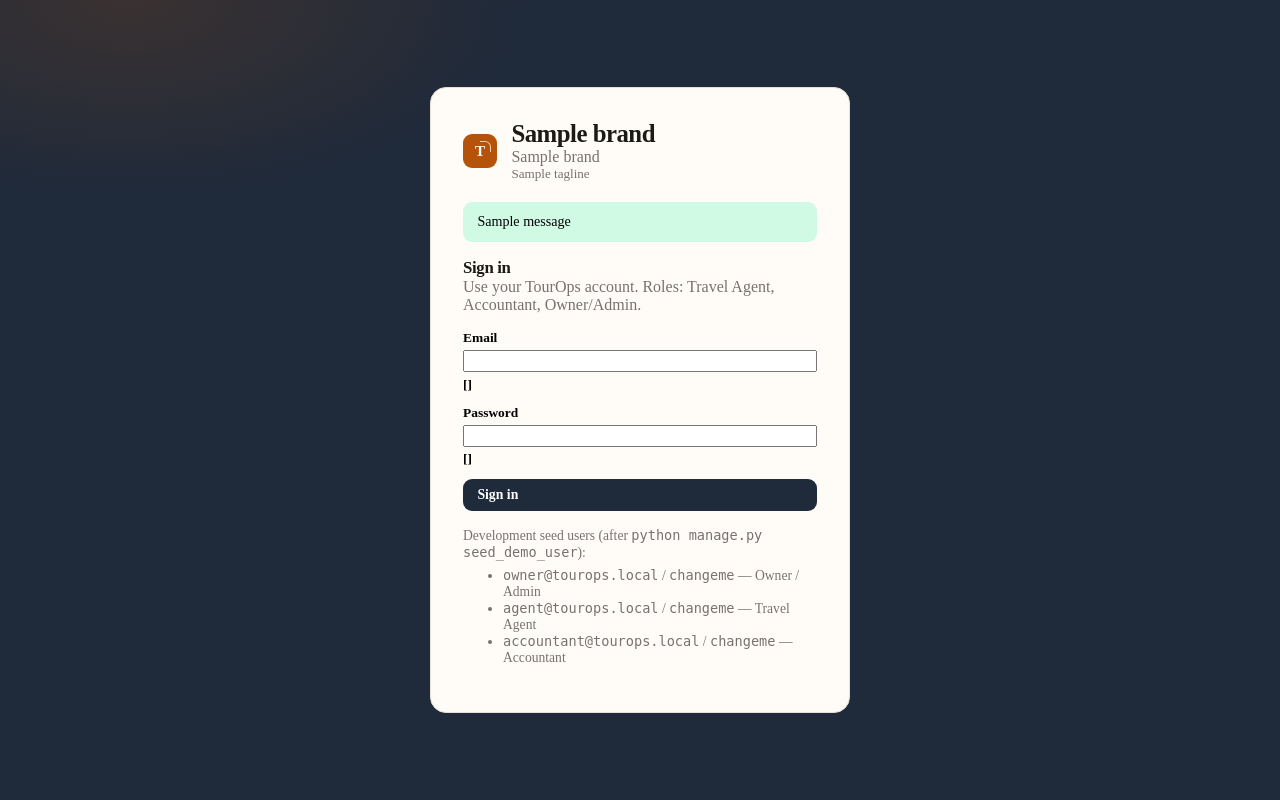
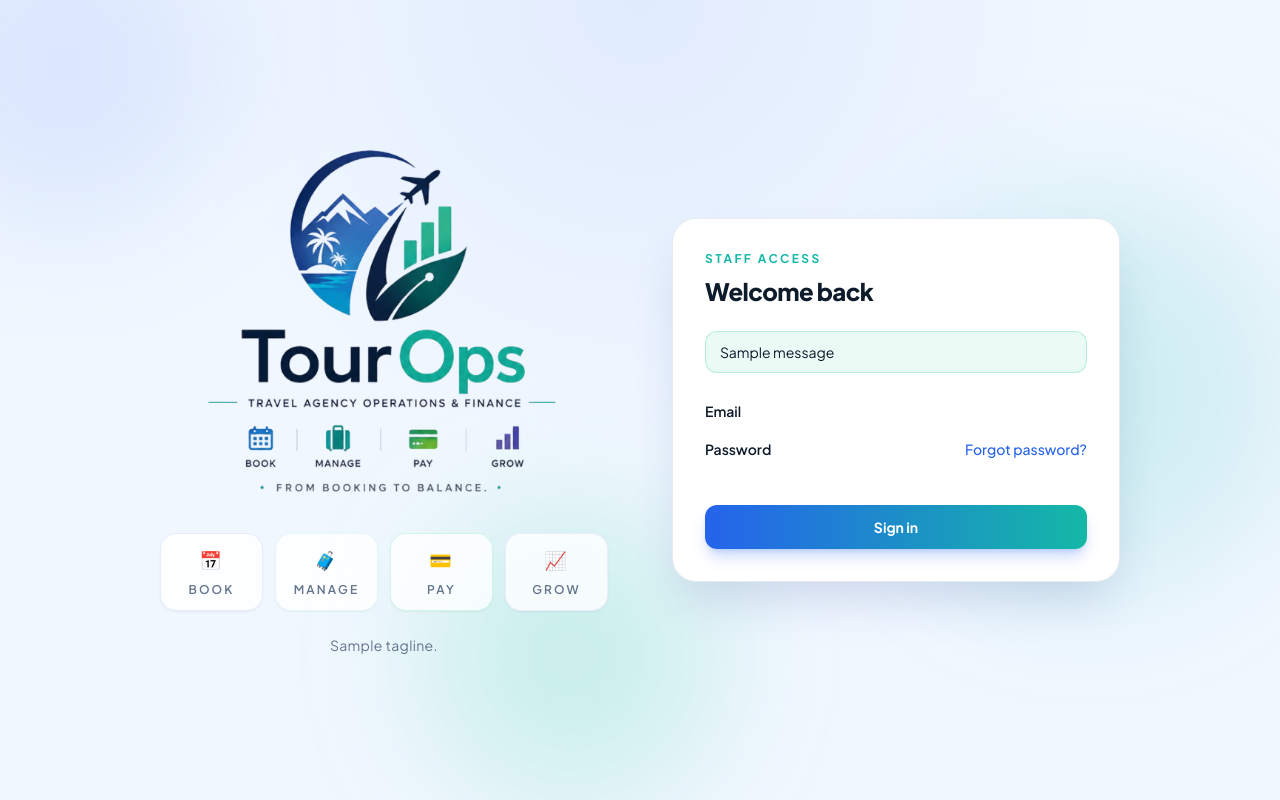
Before and after one commit to MhmdSaid212/Django-Project, a Django app: template templates/accounts/login.html in a window 1280 px wide. Run offline with Django 5.2, Linux system fonts and the light colour scheme; the template is opened without the code that fills it: most values are stand-ins (such as "Sample title", 1, 10 or a date in 2020); one stand-in notice (Sample message) is shown; form fields are guessed from the names that the template uses; some libraries are stand-ins or nearby versions.

Commit message:
Implement accounts feature

```diff
--- a/apps/accounts/api_urls.py
+++ b/apps/accounts/api_urls.py
@@ -8,6 +8,7 @@ urlpatterns = [
     path("auth/login/", api.login, name="login"),
     path("auth/logout/", api.logout, name="logout"),
     path("auth/me/", api.me_view, name="me"),
+    path("auth/password/reset/", api.password_reset, name="password_reset"),
     path("users/", api.users_collection, name="users"),
     path("users/<str:id>/", api.users_detail, name="user_detail"),
     path("users/<str:id>/status/", api.users_status, name="user_status"),
--- a/apps/accounts/urls.py
+++ b/apps/accounts/urls.py
@@ -7,6 +7,7 @@ app_name = "accounts"
 urlpatterns = [
     path("login/", views.login_view, name="login"),
     path("logout/", views.logout_view, name="logout"),
+    path("password/reset/", views.password_reset_view, name="password_reset"),
     path("account/password/", views.change_password, name="password"),
     path("users/", views.users_list, name="users"),
     path("users/new/", views.user_create, name="user_create"),
--- a/templates/accounts/login.html
+++ b/templates/accounts/login.html
@@ -1,30 +1,41 @@
 {% extends "base_auth.html" %}
 {% block title %}Sign in{% endblock %}
+{% block heading %}Welcome back{% endblock %}
 {% block content %}
-<h2>Sign in</h2>
-<p class="muted">Use your TourOps account. Roles: Travel Agent, Accountant, Owner/Admin.</p>
-<form method="post" class="form-grid" style="margin-top: 1rem;">
+<form method="post" class="space-y-4" novalidate>
     {% csrf_token %}
     {% if next %}<input type="hidden" name="next" value="{{ next }}">{% endif %}
-    {{ form.non_field_errors }}
-    <label>
-        Email
+
+    {% if form.non_field_errors %}
+        <div class="rounded-xl border border-red-200 bg-red-50 px-3.5 py-2.5 text-sm text-red-700">
+            {{ form.non_field_errors }}
+        </div>
+    {% endif %}
+
+    <label class="block space-y-1.5">
+        <span class="text-sm font-semibold text-night">Email</span>
         {{ form.email }}
-        {{ form.email.errors }}
+        {% if form.email.errors %}
+            <span class="block text-sm text-red-600">{{ form.email.errors|striptags }}</span>
+        {% endif %}
     </label>
-    <label>
-        Password
+
+    <label class="block space-y-1.5">
+        <span class="flex items-center justify-between text-sm font-semibold text-night">
+            <span>Password</span>
+            <a href="{% url 'accounts:password_reset' %}" class="font-medium text-brand hover:text-deep">Forgot password?</a>
+        </span>
         {{ form.password }}
-        {{ form.password.errors }}
+        {% if form.password.errors %}
+            <span class="block text-sm text-red-600">{{ form.password.errors|striptags }}</span>
+        {% endif %}
     </label>
-    <button class="btn btn-teal" type="submit">Sign in</button>
+
+    <button
+        type="submit"
+        class="mt-2 flex w-full items-center justify-center rounded-xl bg-gradient-to-r from-brand to-teal px-4 py-3 text-sm font-bold text-white shadow-lg shadow-brand/25 transition hover:from-deep hover:to-teal focus:outline-none focus:ring-4 focus:ring-brand/25"
+    >
+        Sign in
+    </button>
 </form>
-<p class="muted" style="margin-top: 1rem; font-size: 0.85rem;">
-    Development seed users (after <code>python manage.py seed_demo_user</code>):
-</p>
-<ul class="muted" style="font-size: 0.85rem; margin-top: 0.4rem;">
-    <li><code>owner@tourops.local</code> / <code>changeme</code> — Owner / Admin</li>
-    <li><code>agent@tourops.local</code> / <code>changeme</code> — Travel Agent</li>
-    <li><code>accountant@tourops.local</code> / <code>changeme</code> — Accountant</li>
-</ul>
 {% endblock %}
--- a/templates/base_auth.html
+++ b/templates/base_auth.html
@@ -7,21 +7,98 @@
     {% load static %}
     <link rel="preconnect" href="https://fonts.googleapis.com">
     <link rel="preconnect" href="https://fonts.gstatic.com" crossorigin>
-    <link href="https://fonts.googleapis.com/css2?family=IBM+Plex+Mono:wght@400;500&family=Plus+Jakarta+Sans:wght@400;500;600;700;800&display=swap" rel="stylesheet">
-    <link rel="stylesheet" href="{% static 'css/app.css' %}">
+    <link href="https://fonts.googleapis.com/css2?family=Plus+Jakarta+Sans:wght@400;500;600;700;800&display=swap" rel="stylesheet">
+    <script src="https://cdn.tailwindcss.com"></script>
+    <script>
+        tailwind.config = {
+            theme: {
+                extend: {
+                    colors: {
+                        night: '#0D1B2A',
+                        deep: '#1E3A8A',
+                        brand: '#2563EB',
+                        teal: '#14B8A6',
+                        mint: '#34D399',
+                        accent: '#8B5CF6',
+                        mist: '#F0F7FF',
+                    },
+                    fontFamily: {
+                        sans: ['"Plus Jakarta Sans"', 'Segoe UI', 'sans-serif'],
+                    },
+                    boxShadow: {
+                        auth: '0 25px 50px -12px rgba(30, 58, 138, 0.18)',
+                    },
+                },
+            },
+        };
+    </script>
+    <style>
+        body { font-family: "Plus Jakarta Sans", "Segoe UI", sans-serif; }
+    </style>
 </head>
-<body class="auth-body">
-    <main class="auth-card">
-        <div class="brand-lockup">
-            <div class="brand-mark">T</div>
-            <div>
-                <h1>{{ brand.name }}</h1>
-                <p class="muted">{{ brand.subtitle }}</p>
-                <p class="tagline">{{ brand.tagline }}</p>
-            </div>
+<body class="min-h-screen bg-mist text-slate-900 antialiased">
+    <div class="relative min-h-screen overflow-hidden">
+        <div class="pointer-events-none absolute inset-0">
+            <div class="absolute -left-24 -top-24 h-80 w-80 rounded-full bg-brand/10 blur-3xl"></div>
+            <div class="absolute right-0 top-1/4 h-96 w-96 rounded-full bg-teal/15 blur-3xl"></div>
+            <div class="absolute bottom-0 left-1/3 h-72 w-72 rounded-full bg-mint/20 blur-3xl"></div>
+            <div class="absolute inset-0 bg-[radial-gradient(circle_at_top,rgba(37,99,235,0.08),transparent_45%)]"></div>
         </div>
-        {% include "components/alerts.html" %}
-        {% block content %}{% endblock %}
-    </main>
+
+        <div class="relative mx-auto flex min-h-screen max-w-6xl flex-col justify-center gap-10 px-4 py-10 lg:flex-row lg:items-center lg:gap-16 lg:px-8">
+            <aside class="hidden w-full max-w-md lg:block">
+                <img
+                    src="{% static 'images/logo.png' %}"
+                    alt="{{ brand.name }}"
+                    class="mx-auto w-full max-w-sm"
+                >
+                <div class="mt-8 grid grid-cols-4 gap-3 text-center text-xs font-semibold uppercase tracking-[0.18em] text-slate-500">
+                    <div class="rounded-2xl border border-brand/10 bg-white/80 px-2 py-3 shadow-sm">
+                        <span class="mb-2 block text-lg text-brand">📅</span>
+                        Book
+                    </div>
+                    <div class="rounded-2xl border border-teal/10 bg-white/80 px-2 py-3 shadow-sm">
+                        <span class="mb-2 block text-lg text-teal">🧳</span>
+                        Manage
+                    </div>
+                    <div class="rounded-2xl border border-mint/20 bg-white/80 px-2 py-3 shadow-sm">
+                        <span class="mb-2 block text-lg text-teal">💳</span>
+                        Pay
+                    </div>
+                    <div class="rounded-2xl border border-accent/10 bg-white/80 px-2 py-3 shadow-sm">
+                        <span class="mb-2 block text-lg text-accent">📈</span>
+                        Grow
+                    </div>
+                </div>
+                <p class="mt-6 text-center text-sm tracking-wide text-slate-500">
+                    {{ brand.tagline }}.
+                </p>
+            </aside>
+
+            <main class="w-full max-w-md">
+                <div class="mb-6 flex flex-col items-center text-center lg:hidden">
+                    <img
+                        src="{% static 'images/logo.png' %}"
+                        alt="{{ brand.name }}"
+                        class="h-28 w-auto"
+                    >
+                    <p class="mt-3 text-sm text-slate-500">{{ brand.subtitle }}</p>
+                </div>
+
+                <div class="rounded-3xl border border-slate-200/80 bg-white p-6 shadow-auth sm:p-8">
+                    <div class="mb-6">
+                        <p class="text-xs font-bold uppercase tracking-[0.2em] text-teal">Staff access</p>
+                        <h1 class="mt-2 text-2xl font-extrabold tracking-tight text-night">
+                            {% block heading %}Sign in{% endblock %}
+                        </h1>
+                        {% block subheading %}{% endblock %}
+                    </div>
+
+                    {% include "components/alerts_auth.html" %}
+                    {% block content %}{% endblock %}
+                </div>
+            </main>
+        </div>
+    </div>
 </body>
 </html>
--- /dev/null
+++ b/templates/components/alerts_auth.html
@@ -0,0 +1,15 @@
+{% if messages %}
+    <div class="mb-5 space-y-2">
+        {% for message in messages %}
+            {% if message.tags == 'success' %}
+                <div class="rounded-xl border border-mint/30 bg-mint/10 px-3.5 py-2.5 text-sm text-teal-800">{{ message }}</div>
+            {% elif message.tags == 'error' or message.tags == 'danger' %}
+                <div class="rounded-xl border border-red-200 bg-red-50 px-3.5 py-2.5 text-sm text-red-700">{{ message }}</div>
+            {% elif message.tags == 'warning' %}
+                <div class="rounded-xl border border-amber-200 bg-amber-50 px-3.5 py-2.5 text-sm text-amber-800">{{ message }}</div>
+            {% else %}
+                <div class="rounded-xl border border-brand/20 bg-brand/5 px-3.5 py-2.5 text-sm text-deep">{{ message }}</div>
+            {% endif %}
+        {% endfor %}
+    </div>
+{% endif %}
```
Also changed, not shown: apps/accounts/api.py (+14 -0 lines), apps/accounts/forms.py (+44 -6 lines), apps/accounts/services.py (+16 -0 lines), apps/accounts/views.py (+28 -0 lines), templates/accounts/logout.html (+17 -5 lines), templates/accounts/password_reset.html (added, +53 -0 lines), tests/test_auth.py (+34 -0 lines), tests/test_urls.py (+2 -0 lines), core/constants.py (line endings or trailing spaces), static/images/logo-dark.png (added), static/images/logo.png (added).
